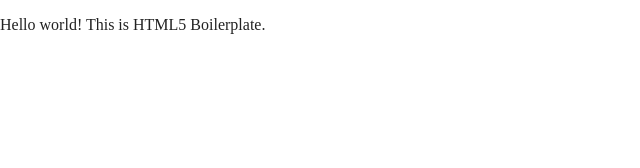
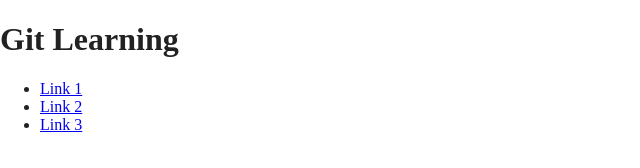
Before and after one commit to vsaini212223/basic-website, a website built with Parcel: page index.html in a window 1280 px wide. Shown: the whole page, without its empty margins (0-640 px from the left). Built offline with nearby package versions, Linux system fonts and the light colour scheme.

Commit message:
Add index.html header

```diff
--- a/index.html
+++ b/index.html
@@ -25,7 +25,18 @@
 <body>
 
   <!-- Add your site or application content here -->
-  <p>Hello world! This is HTML5 Boilerplate.</p>
+  <header>
+    <h1>Git Learning</h1>
+
+    <ul>
+      <li><a href="#">Link 1</a></li>
+      <li><a href="#">Link 2</a></li>
+      <li><a href="#">Link 3</a></li>
+    </ul>
+  </header>
+
+
+
   <script src="js/vendor/modernizr-3.11.2.min.js"></script>
   <script src="js/plugins.js"></script>
   <script src="js/main.js"></script>
```
